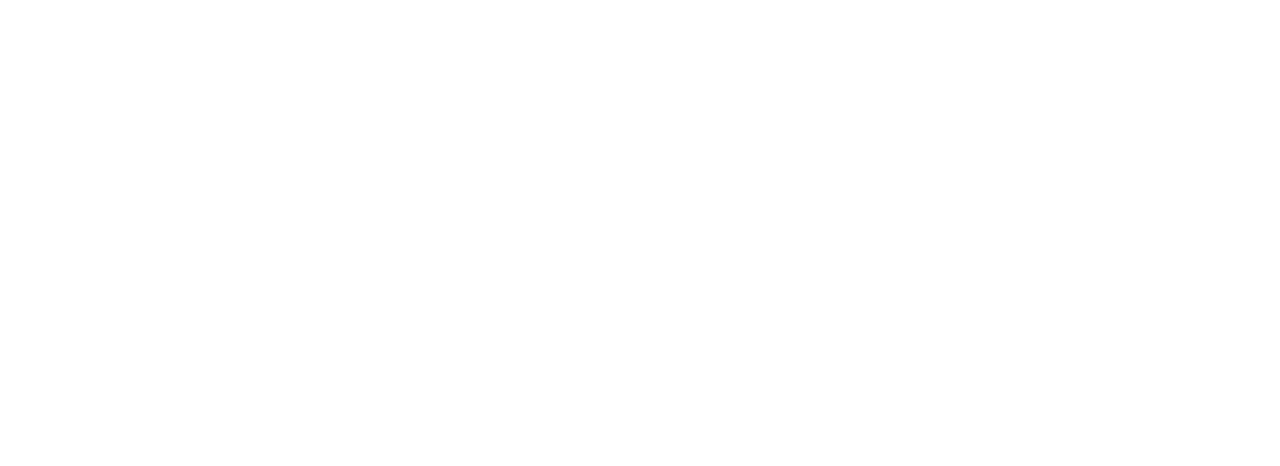
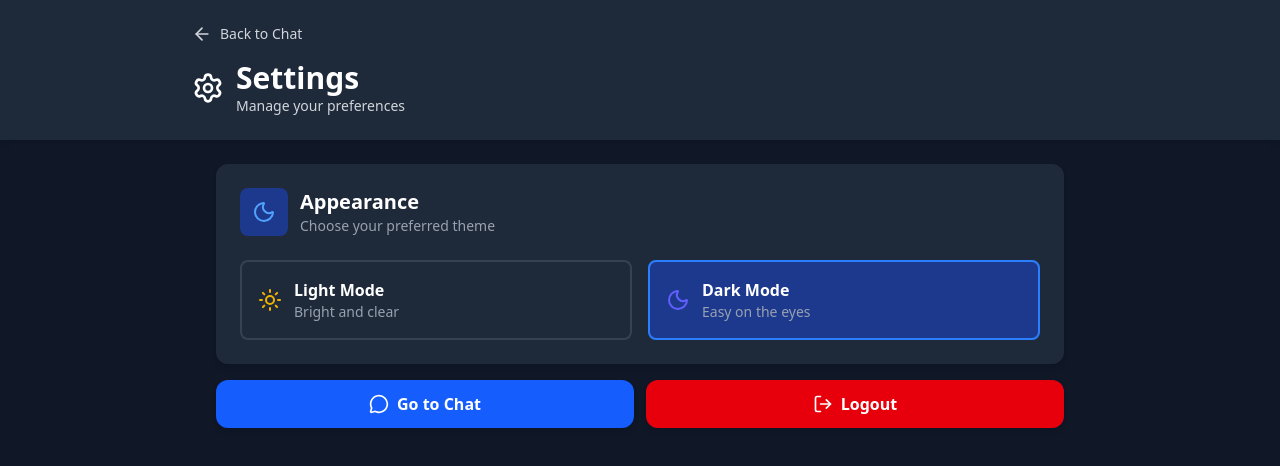
Before and after one commit to kevinrakholiya-exhibyte/React-Chat-App, a React (Vite) app in the folder ChatApp/: page /setting in a window 1280 px wide. Before the commit this address had no page. Shown: the top 466 px of the page. Built offline with nearby package versions, Linux system fonts and the light colour scheme.

Commit message:
create ThemeProvider and add dark mode and light mode toggle in setting

```diff
--- /dev/null
+++ b/ChatApp/postcss.config.js
@@ -0,0 +1,6 @@
+export default {
+  plugins: {
+    "@tailwindcss/postcss": {},
+    autoprefixer: {},
+  },
+};
--- a/ChatApp/src/App.jsx
+++ b/ChatApp/src/App.jsx
@@ -4,16 +4,21 @@ import Chat from './components/Chat'
 import { ChatProvider } from './contextAPI/ChatContext'
 import AddUser from './components/AddUser'
 import Home from './components/Home'
+import { ThemeProvider } from './contextAPI/ThemeContext'
+import Settings from './components/Settings'
 
 function App() {
 
   return (
     <ChatProvider>
-      <Routes>
-        <Route path='/' element={<Home />} />
-        <Route path='/chats' element={<Chat />} />
-        <Route path='/user' element={<AddUser />} />
-      </Routes>
+      <ThemeProvider>
+        <Routes>
+          <Route path='/' element={<Home />} />
+          <Route path='/chats' element={<Chat />} />
+          <Route path='/user' element={<AddUser />} />
+          <Route path='/setting' element={<Settings />} />
+        </Routes>
+      </ThemeProvider>
     </ChatProvider>
   )
 }
--- a/ChatApp/src/components/Chat.jsx
+++ b/ChatApp/src/components/Chat.jsx
@@ -21,7 +21,7 @@ const Chat = () => {
     }, [])
 
     return (
-        <div className="flex h-screen bg-gray-100 dark:bg-gray-900">
+        <div className="flex h-screen bg-white dark:bg-slate-900 text-black dark:text-white">
 
             {/* Icons SideBar */}
             <div className="w-20 flex flex-col items-center justify-between py-6
@@ -50,7 +50,7 @@ const Chat = () => {
                 {/* Settings */}
                 <div className="p-2 rounded-lg cursor-pointer text-gray-500
                         hover:text-gray-700 dark:text-gray-400 dark:hover:text-white">
-                    <Settings className="w-6 h-6" />
+                    <Link to="/setting"><Settings className="w-6 h-6" /></Link>
                 </div>
             </div>
             {loading ? (
@@ -88,7 +88,7 @@ const Chat = () => {
                                         value={searchText}
                                         onChange={(e) => setSearchText(e.target.value)}
                                         placeholder="Search messages"
-                                        className="flex-1 bg-transparent text-sm text-gray-800 dark:text-white outline-none"/>
+                                        className="flex-1 bg-transparent text-sm text-gray-800 dark:text-white outline-none" />
 
                                     {searchText && (
                                         <button
--- a/ChatApp/src/components/Home.jsx
+++ b/ChatApp/src/components/Home.jsx
@@ -4,11 +4,11 @@ import { Link } from 'react-router-dom'
 
 const Home = () => {
     return (
-        <div className="min-h-screen bg-gray-900 ">
+        <div className="min-h-screen bg-white dark:bg-gray-900">
             <main>
                 <section className="max-w-7x mx-auto px-4 sm:px-6 lg:px-8 pt-20 pb-16">
                     <div className="text-center space-y-8">
-                        <h1 className="text-5xl sm:text-6xl lg:text-7xl font-bold text-white leading-tight">
+                        <h1 className="text-5xl sm:text-6xl lg:text-7xl font-bold text-gray-900 dark:text-white leading-tight">
                             Connect with anyone,
                             <br />
                             <span className="bg-gradient-to-r from-blue-600 to-cyan-600 bg-clip-text text-transparent">
--- /dev/null
+++ b/ChatApp/src/components/Settings.jsx
@@ -0,0 +1,101 @@
+import React, { useState } from 'react'
+import { useTheme } from '../contextAPI/ThemeContext'
+import { Moon, Sun, Bell, Lock, MessageCircle, HelpCircle, LogOut, Settings as SettingsIcon, ArrowLeft } from 'lucide-react'
+import { useNavigate } from 'react-router-dom'
+
+const Settings = () => {
+    const { theme, setLightTheme, setDarkTheme  } = useTheme()
+    const navigate = useNavigate()
+    return (
+        <div className="min-h-screen bg-white dark:bg-gray-900">
+            {/* Header */}
+            <div className="bg-blue-600 dark:bg-gray-800 text-white p-4 sm:p-6 shadow-md">
+                <div className="max-w-4xl mx-auto">
+                    <button
+                        onClick={() => navigate('/chats')}
+                        className="mb-4 flex items-center gap-2 text-blue-100 dark:text-gray-300 hover:text-white transition">
+                        <ArrowLeft className="w-5 h-5" />
+                        <span className="text-sm font-medium">Back to Chat</span>
+                    </button>
+                    <div className="flex items-center gap-3">
+                        <SettingsIcon className="w-8 h-8" />
+                        <div>
+                            <h1 className="text-2xl sm:text-3xl font-bold">Settings</h1>
+                            <p className="text-blue-100 dark:text-gray-300 text-sm">Manage your preferences</p>
+                        </div>
+                    </div>
+                </div>
+            </div>
+
+            {/* Content */}
+            <div className="max-w-4xl mx-auto p-4 sm:p-6">
+                {/* Theme Section */}
+                <div className="bg-white dark:bg-gray-800 rounded-xl shadow-md p-4 sm:p-6 mb-4">
+                    <div className="flex items-center gap-3 mb-6">
+                        <div className="p-3 bg-blue-100 dark:bg-blue-900 rounded-lg">
+                            {theme === "dark" ? (
+                                <Moon className="w-6 h-6 text-blue-600 dark:text-blue-400" />
+                            ) : (
+                                <Sun className="w-6 h-6 text-blue-600 dark:text-blue-400" />
+                            )}
+                        </div>
+                        <div>
+                            <h3 className="text-lg sm:text-xl font-bold text-gray-900 dark:text-white">
+                                Appearance
+                            </h3>
+                            <p className="text-sm text-gray-500 dark:text-gray-400">Choose your preferred theme</p>
+                        </div>
+                    </div>
+
+                    <div className="grid grid-cols-1 sm:grid-cols-2 gap-4">
+                        <div
+                            onClick={setLightTheme}
+                            className={`p-4 rounded-lg border-2 cursor-pointer transition-all ${theme === "light"
+                                ? "border-blue-500 bg-blue-50 dark:bg-gray-700"
+                                : "border-gray-200 dark:border-gray-700 bg-white dark:bg-gray-800"
+                                }`}>
+                            <div className="flex items-center gap-3">
+                                <Sun className="w-6 h-6 text-yellow-500" />
+                                <div>
+                                    <p className="font-semibold text-gray-900 dark:text-white">Light Mode</p>
+                                    <p className="text-sm text-gray-500 dark:text-gray-400">Bright and clear</p>
+                                </div>
+                            </div>
+                        </div>
+
+                        <div
+                            onClick={setDarkTheme}
+                            className={`p-4 rounded-lg border-2 cursor-pointer transition-all ${theme === "dark"
+                                ? "border-blue-500 bg-blue-50 dark:bg-blue-900"
+                                : "border-gray-200 dark:border-gray-700 bg-white dark:bg-gray-800"
+                                }`}>
+                            <div className="flex items-center gap-3">
+                                <Moon className="w-6 h-6 text-indigo-500" />
+                                <div>
+                                    <p className="font-semibold text-gray-900 dark:text-white">Dark Mode</p>
+                                    <p className="text-sm text-gray-500 dark:text-gray-400">Easy on the eyes</p>
+                                </div>
+                            </div>
+                        </div>
+                    </div>
+                </div>
+
+                {/* Navigation Buttons */}
+                <div className="grid grid-cols-1 sm:grid-cols-2 gap-3">
+                    <button
+                        onClick={() => navigate('/chats')}
+                        className="bg-blue-500 hover:bg-blue-600 dark:bg-blue-600 dark:hover:bg-blue-700 text-white font-bold py-3 px-6 rounded-xl transition flex items-center justify-center gap-2 shadow-md">
+                        <MessageCircle className="w-5 h-5" />
+                        Go to Chat
+                    </button>
+                    <button className="bg-red-500 hover:bg-red-600 dark:bg-red-600 dark:hover:bg-red-700 text-white font-bold py-3 px-6 rounded-xl transition flex items-center justify-center gap-2 shadow-md">
+                        <LogOut className="w-5 h-5" />
+                        Logout
+                    </button>
+                </div>
+            </div>
+        </div>
+    )
+}
+
+export default Settings
--- /dev/null
+++ b/ChatApp/src/contextAPI/ThemeContext.jsx
@@ -0,0 +1,34 @@
+import { createContext, useContext, useEffect, useState } from "react";
+
+const ThemeContext = createContext();
+
+export const ThemeProvider = ({ children }) => {
+    const [theme, setTheme] = useState(
+        localStorage.getItem("theme") || "dark"
+    );
+
+    useEffect(() => {
+        const root = document.documentElement;
+        if (theme === "dark") {
+            root.classList.add("dark");
+        } else {
+            root.classList.remove("dark");
+        }
+        localStorage.setItem("theme", theme);
+    }, [theme]);
+
+    const toggleTheme = () => {
+        setTheme(prev => (prev === "dark" ? "light" : "dark"));
+    };
+
+    const setLightTheme = () => setTheme("light");
+    const setDarkTheme = () => setTheme("dark");
+
+    return (
+        <ThemeContext.Provider value={{ theme, toggleTheme, setLightTheme, setDarkTheme }}>
+            {children}
+        </ThemeContext.Provider>
+    );
+};
+
+export const useTheme = () => useContext(ThemeContext);
--- a/ChatApp/src/index.css
+++ b/ChatApp/src/index.css
@@ -1 +1,2 @@
 @import "tailwindcss";
+@custom-variant dark (&:where(.dark, .dark *));
--- /dev/null
+++ b/ChatApp/tailwind.config.js
@@ -0,0 +1,12 @@
+/** @type {import('tailwindcss').Config} */
+export default {
+  darkMode: "class",
+  content: [
+    "./index.html",
+    "./src/**/*.{js,jsx}"
+  ],
+  theme: {
+    extend: {},
+  },
+  plugins: [],
+};
```
Also changed, not shown: ChatApp/src/components/MessageInput.jsx (+10 -7 lines).
